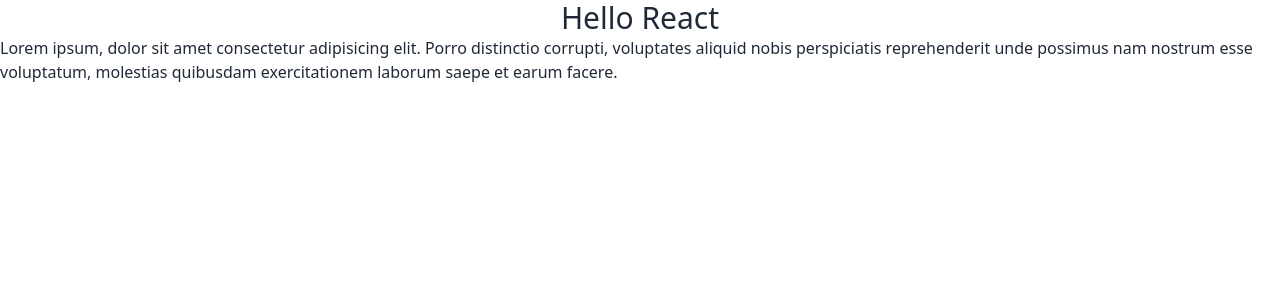
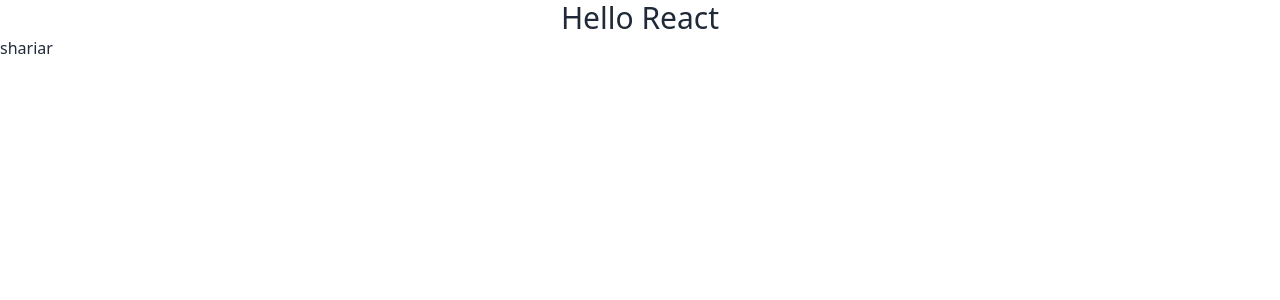
Before and after one commit to abdulawalsuhail/Reasume_Builder_0.6_Client, a React (Create React App) app: page / in a window 1280 px wide. Shown: the top 300 px of the page. Built offline with nearby package versions, Linux system fonts and the light colour scheme.

Commit message:
first push

```diff
--- a/src/App.js
+++ b/src/App.js
@@ -4,12 +4,7 @@ function App() {
   return (
     <div>
       <h3 className="text-3xl text-center">Hello React</h3>
-      <p>
-        Lorem ipsum, dolor sit amet consectetur adipisicing elit. Porro
-        distinctio corrupti, voluptates aliquid nobis perspiciatis reprehenderit
-        unde possimus nam nostrum esse voluptatum, molestias quibusdam
-        exercitationem laborum saepe et earum facere.
-      </p>
+      <h1>shariar</h1>
     </div>
   );
 }
```
Also changed, not shown: 1 other file (tests, documents, lock files or other folders).
